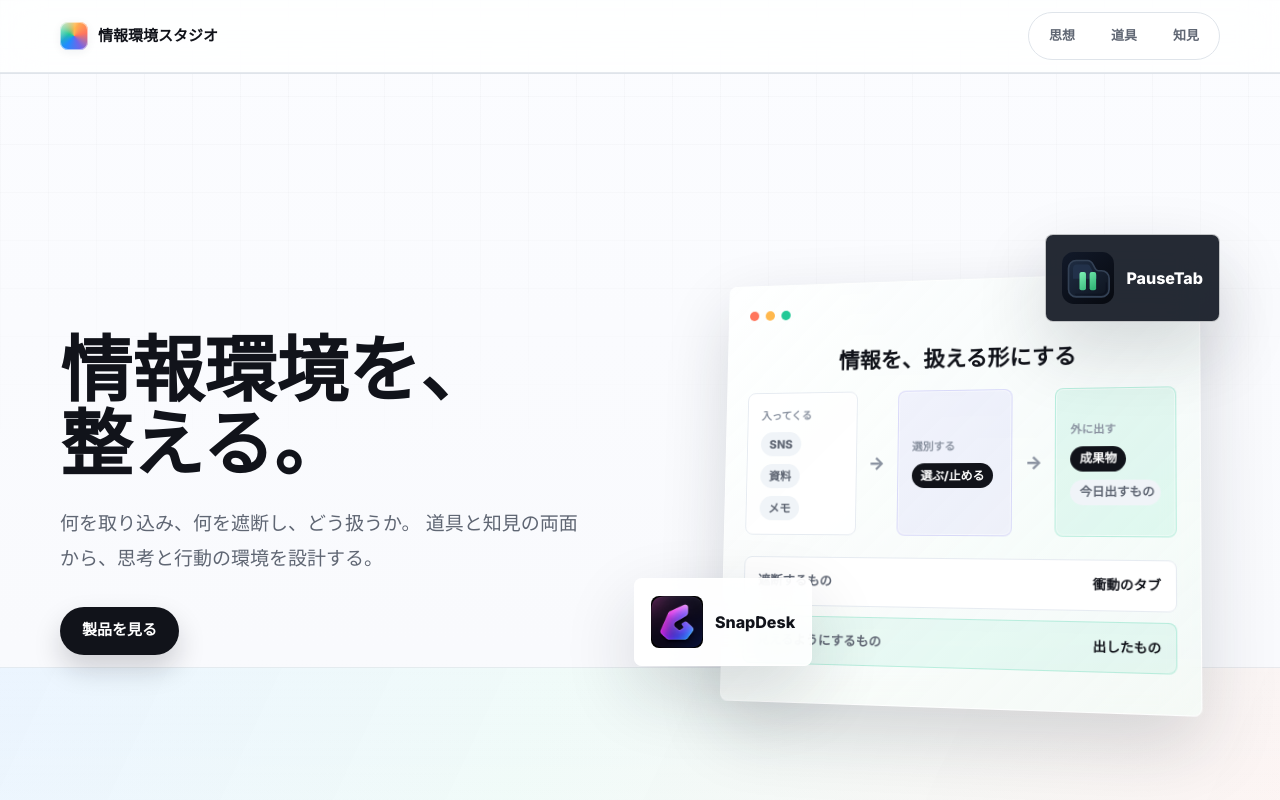
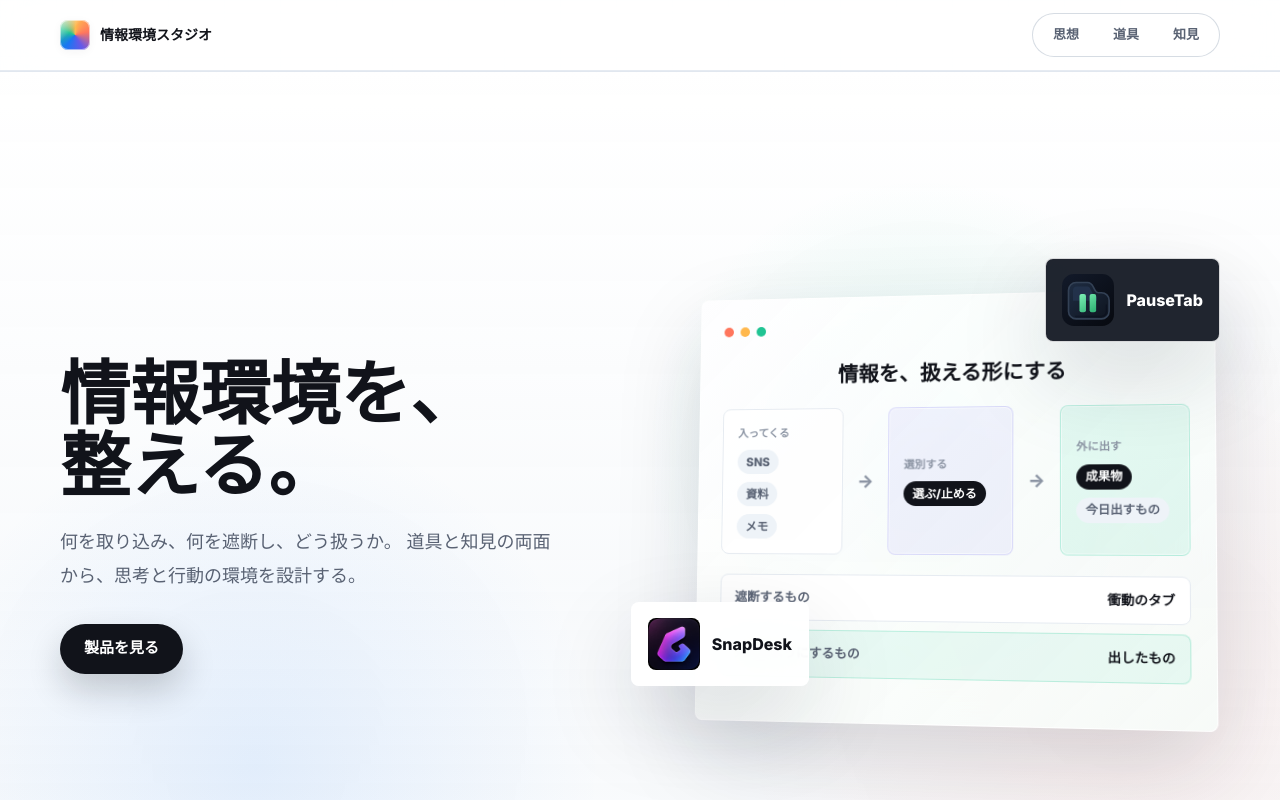
Before and after one commit to daisuke0207/infoenv-studio, a plain HTML site: page index.html in a window 1280 px wide. Shown: the top 800 px of the page. Drawn offline with Linux system fonts and the light colour scheme.

Commit message:
style: fine-tune UI aesthetic with updated color variables, spacing adjustments, and refined hero section design

```diff
--- a/styles.css
+++ b/styles.css
@@ -10,23 +10,23 @@
 }
 
 :root {
-  --bg: #f7f8fb;
+  --bg: #f8fafc;
   --bg-alt: #eef4f8;
   --surface: #ffffff;
-  --surface-soft: #f4f7f1;
+  --surface-soft: #f5f8fb;
   --ink: #11131a;
-  --muted: #5f6673;
-  --soft: #8a92a0;
-  --line: #dfe4ea;
+  --muted: #596273;
+  --soft: #8b94a3;
+  --line: #e1e7ef;
   --line-strong: #cbd3dc;
-  --violet: #7165e8;
-  --blue: #1f8cff;
-  --mint: #22c997;
+  --violet: #6658e8;
+  --blue: #1877f2;
+  --mint: #20c493;
   --coral: #ff765d;
   --amber: #ffb84d;
-  --shadow-sm: 0 2px 10px rgba(23, 30, 45, 0.06);
-  --shadow-md: 0 16px 36px rgba(23, 30, 45, 0.12);
-  --shadow-lg: 0 28px 70px rgba(23, 30, 45, 0.16);
+  --shadow-sm: 0 2px 10px rgba(23, 30, 45, 0.045);
+  --shadow-md: 0 18px 44px rgba(23, 30, 45, 0.105);
+  --shadow-lg: 0 34px 90px rgba(23, 30, 45, 0.15);
   --font-sans: 'Inter', -apple-system, BlinkMacSystemFont, 'Hiragino Sans', 'Yu Gothic', system-ui, sans-serif;
   --font-mono: 'SF Mono', 'Menlo', 'Consolas', monospace;
   --max-w: 1160px;
@@ -41,7 +41,7 @@ html {
 body {
   min-height: 100vh;
   background:
-    linear-gradient(180deg, #fbfcff 0%, var(--bg) 42%, #f8faf7 100%);
+    linear-gradient(180deg, #fbfcff 0%, var(--bg) 46%, #f9fbf8 100%);
   color: var(--ink);
   font-family: var(--font-sans);
   line-height: 1.65;
@@ -56,10 +56,10 @@ body::before {
   inset: 0;
   z-index: -1;
   background-image:
-    linear-gradient(rgba(17, 19, 26, 0.035) 1px, transparent 1px),
-    linear-gradient(90deg, rgba(17, 19, 26, 0.035) 1px, transparent 1px);
-  background-size: 48px 48px;
-  mask-image: linear-gradient(180deg, rgba(0, 0, 0, 0.75), transparent 58%);
+    linear-gradient(rgba(17, 19, 26, 0.026) 1px, transparent 1px),
+    linear-gradient(90deg, rgba(17, 19, 26, 0.026) 1px, transparent 1px);
+  background-size: 56px 56px;
+  mask-image: linear-gradient(180deg, rgba(0, 0, 0, 0.58), transparent 64%);
   pointer-events: none;
 }
 
@@ -82,14 +82,14 @@ header {
   position: sticky;
   top: 0;
   z-index: 20;
-  border-bottom: 1px solid rgba(223, 228, 234, 0.8);
-  background: rgba(255, 255, 255, 0.76);
+  border-bottom: 1px solid rgba(225, 231, 239, 0.82);
+  background: rgba(255, 255, 255, 0.84);
   backdrop-filter: blur(18px) saturate(160%);
   -webkit-backdrop-filter: blur(18px) saturate(160%);
 }
 
 .header-inner {
-  min-height: 72px;
+  min-height: 70px;
   display: grid;
   grid-template-columns: 1fr auto;
   align-items: center;
@@ -101,13 +101,13 @@ header {
   align-items: center;
   gap: 10px;
   justify-self: start;
-  font-size: 15px;
+  font-size: 14px;
   font-weight: 800;
 }
 
 .site-mark {
-  width: 28px;
-  height: 28px;
+  width: 30px;
+  height: 30px;
   display: inline-block;
   border-radius: 8px;
   background:
@@ -120,19 +120,19 @@ header {
   display: inline-flex;
   justify-content: center;
   align-items: center;
-  gap: 8px;
-  padding: 6px;
-  border: 1px solid var(--line);
+  gap: 4px;
+  padding: 5px;
+  border: 1px solid rgba(203, 211, 220, 0.78);
   border-radius: 999px;
   background: rgba(255, 255, 255, 0.64);
 }
 
 .site-nav a {
-  min-height: 34px;
+  min-height: 32px;
   display: inline-flex;
   align-items: center;
   justify-content: center;
-  padding: 0 14px;
+  padding: 0 15px;
   border-radius: 999px;
   color: var(--muted);
   font-size: 13px;
@@ -171,31 +171,33 @@ header {
 
 .hero {
   position: relative;
-  min-height: min(690px, calc(100svh - 72px));
+  min-height: min(720px, calc(100svh - 70px));
   display: flex;
   align-items: center;
   overflow: hidden;
+  border-bottom: 1px solid rgba(225, 231, 239, 0.85);
 }
 
 .hero::before {
   content: "";
   position: absolute;
-  inset: auto 0 0;
-  height: 32%;
+  inset: 0;
   background:
-    linear-gradient(115deg, rgba(31, 140, 255, 0.08), rgba(34, 201, 151, 0.06) 40%, rgba(255, 118, 93, 0.07)),
-    linear-gradient(180deg, rgba(255, 255, 255, 0.65), rgba(255, 255, 255, 0.78));
-  border-top: 1px solid rgba(223, 228, 234, 0.7);
+    radial-gradient(circle at 72% 42%, rgba(32, 196, 147, 0.14), transparent 26%),
+    radial-gradient(circle at 88% 68%, rgba(255, 118, 93, 0.09), transparent 30%),
+    radial-gradient(circle at 20% 76%, rgba(24, 119, 242, 0.1), transparent 28%),
+    linear-gradient(180deg, rgba(255, 255, 255, 0.92) 0%, rgba(248, 250, 252, 0.88) 56%, rgba(248, 250, 252, 0.96) 100%);
+  pointer-events: none;
 }
 
 .hero-inner {
   position: relative;
   min-height: 620px;
   display: grid;
-  grid-template-columns: minmax(0, 0.92fr) minmax(440px, 1.08fr);
+  grid-template-columns: minmax(0, 0.9fr) minmax(480px, 1.1fr);
   align-items: center;
-  gap: 34px;
-  padding: 64px 0 96px;
+  gap: 56px;
+  padding: 76px 0 100px;
 }
 
 .hero-copy {
@@ -216,17 +218,18 @@ header {
 
 .hero-brand {
   max-width: 720px;
-  font-size: 72px;
+  font-size: 70px;
   line-height: 1.02;
   font-weight: 800;
+  text-wrap: balance;
 }
 
 .hero-tagline {
-  max-width: 580px;
-  margin-top: 26px;
+  max-width: 560px;
+  margin-top: 24px;
   color: var(--muted);
-  font-size: 19px;
-  line-height: 1.85;
+  font-size: 18px;
+  line-height: 1.9;
   font-weight: 500;
 }
 
@@ -239,12 +242,12 @@ header {
 }
 
 .primary-action {
-  min-height: 48px;
+  min-height: 50px;
   display: inline-flex;
   align-items: center;
   justify-content: center;
   border-radius: 999px;
-  padding: 0 22px;
+  padding: 0 24px;
   font-size: 15px;
   font-weight: 800;
   transition: transform 0.18s ease, box-shadow 0.18s ease, border-color 0.18s ease;
@@ -253,7 +256,7 @@ header {
 .primary-action {
   background: var(--ink);
   color: #fff;
-  box-shadow: 0 14px 28px rgba(17, 19, 26, 0.18);
+  box-shadow: 0 16px 34px rgba(17, 19, 26, 0.2);
 }
 
 .primary-action:hover {
@@ -268,23 +271,23 @@ header {
 
 .app-window {
   position: absolute;
-  border: 1px solid rgba(255, 255, 255, 0.72);
+  border: 1px solid rgba(255, 255, 255, 0.82);
   border-radius: 8px;
-  background: rgba(255, 255, 255, 0.82);
+  background: rgba(255, 255, 255, 0.88);
   box-shadow: var(--shadow-lg);
   backdrop-filter: blur(18px) saturate(150%);
   -webkit-backdrop-filter: blur(18px) saturate(150%);
 }
 
 .app-window-main {
-  top: 42px;
-  right: 26px;
-  width: min(100%, 480px);
-  height: 430px;
-  padding: 22px;
-  transform: rotateY(-10deg) rotateX(4deg);
+  top: 36px;
+  right: 10px;
+  width: min(100%, 520px);
+  height: 432px;
+  padding: 24px;
+  transform: rotateY(-7deg) rotateX(3deg);
   background:
-    linear-gradient(135deg, rgba(255, 255, 255, 0.94), rgba(243, 250, 246, 0.82)),
+    linear-gradient(135deg, rgba(255, 255, 255, 0.96), rgba(246, 251, 248, 0.9)),
     linear-gradient(180deg, rgba(31, 140, 255, 0.08), rgba(255, 255, 255, 0));
 }
 
@@ -307,8 +310,8 @@ header {
 .window-bar span:nth-child(3) { background: var(--mint); }
 
 .window-title {
-  margin: 26px 0 18px;
-  font-size: 22px;
+  margin: 24px 0 20px;
+  font-size: 21px;
   line-height: 1.28;
   font-weight: 800;
   text-align: center;
@@ -318,20 +321,20 @@ header {
   display: grid;
   grid-template-columns: minmax(0, 1fr) 22px minmax(0, 1fr) 22px minmax(0, 1fr);
   align-items: stretch;
-  gap: 10px;
-  margin-bottom: 22px;
+  gap: 12px;
+  margin-bottom: 20px;
 }
 
 .flow-card {
-  min-height: 138px;
+  min-height: 136px;
   display: flex;
   flex-direction: column;
   justify-content: center;
   gap: 8px;
-  padding: 14px;
+  padding: 15px;
   border: 1px solid #e6ebf1;
   border-radius: 8px;
-  background: rgba(255, 255, 255, 0.86);
+  background: rgba(255, 255, 255, 0.9);
   box-shadow: inset 0 0 0 1px rgba(255, 255, 255, 0.5);
 }
 
@@ -350,7 +353,7 @@ header {
   max-width: 100%;
   padding: 0 9px;
   border-radius: 999px;
-  background: #f0f4f8;
+  background: #eef3f8;
   color: var(--muted);
   font-size: 12px;
   font-weight: 800;
@@ -385,8 +388,8 @@ header {
   align-items: center;
   justify-content: space-between;
   gap: 18px;
-  margin-top: 10px;
-  padding: 13px 14px;
+  margin-top: 9px;
+  padding: 12px 14px;
   border: 1px solid #e6ebf1;
   border-radius: 8px;
   background: #fff;
@@ -409,7 +412,7 @@ header {
   display: flex;
   align-items: center;
   gap: 12px;
-  min-height: 88px;
+  min-height: 84px;
   padding: 14px 16px;
   font-weight: 800;
 }
@@ -422,20 +425,20 @@ header {
 }
 
 .app-window-side {
-  left: 22px;
-  bottom: 88px;
-  background: rgba(255, 255, 255, 0.9);
+  left: 18px;
+  bottom: 90px;
+  background: rgba(255, 255, 255, 0.94);
 }
 
 .app-window-mini {
   right: 0;
-  top: 0;
-  background: rgba(14, 19, 30, 0.9);
+  top: 2px;
+  background: rgba(14, 19, 30, 0.92);
   color: #fff;
 }
 
 section {
-  padding: 96px 0;
+  padding: 108px 0;
   border-top: 1px solid var(--line);
 }
 
@@ -443,12 +446,12 @@ section {
   display: flex;
   align-items: baseline;
   gap: 14px;
-  margin-bottom: 18px;
+  margin-bottom: 20px;
 }
 
 .section-number {
-  min-width: 38px;
-  min-height: 28px;
+  min-width: 42px;
+  min-height: 30px;
   display: inline-flex;
   align-items: center;
   justify-content: center;
@@ -468,8 +471,8 @@ section {
 }
 
 .section-title {
-  margin-bottom: 14px;
-  font-size: 42px;
+  margin-bottom: 18px;
+  font-size: 44px;
   line-height: 1.12;
   font-weight: 800;
 }
@@ -477,8 +480,8 @@ section {
 .section-body {
   max-width: 660px;
   color: var(--muted);
-  font-size: 17px;
-  line-height: 1.85;
+  font-size: 16px;
+  line-height: 1.9;
 }
 
 .section-lead {
@@ -488,8 +491,8 @@ section {
 .philosophy-text {
   max-width: 820px;
   color: var(--ink);
-  font-size: 24px;
-  line-height: 1.75;
+  font-size: 23px;
+  line-height: 1.78;
   font-weight: 700;
 }
 
@@ -503,14 +506,14 @@ section {
 .principle-grid {
   display: grid;
   grid-template-columns: repeat(3, 1fr);
-  gap: 16px;
-  margin-top: 42px;
+  gap: 18px;
+  margin-top: 44px;
 }
 
 .principle-card {
-  min-height: 188px;
-  padding: 22px;
-  border: 1px solid var(--line);
+  min-height: 190px;
+  padding: 24px;
+  border: 1px solid rgba(225, 231, 239, 0.92);
   border-radius: 8px;
   background: var(--surface);
   box-shadow: var(--shadow-sm);
@@ -540,7 +543,7 @@ section {
 .card-grid {
   display: grid;
   grid-template-columns: repeat(2, minmax(0, 1fr));
-  gap: 22px;
+  gap: 24px;
 }
 
 .product-card {
@@ -548,7 +551,7 @@ section {
   display: flex;
   flex-direction: column;
   padding: 18px;
-  border: 1px solid var(--line);
+  border: 1px solid rgba(225, 231, 239, 0.95);
   border-radius: 8px;
   background: var(--surface);
   box-shadow: var(--shadow-sm);
@@ -557,13 +560,13 @@ section {
 }
 
 .product-card:hover {
-  transform: translateY(-4px);
+  transform: translateY(-3px);
   border-color: var(--line-strong);
   box-shadow: var(--shadow-md);
 }
 
 .product-visual {
-  height: 250px;
+  height: 252px;
   display: grid;
   place-items: center;
   margin-bottom: 24px;
@@ -573,13 +576,13 @@ section {
 
 .snapdesk-visual {
   background:
-    linear-gradient(135deg, rgba(31, 140, 255, 0.14), rgba(255, 184, 77, 0.18)),
+    linear-gradient(135deg, rgba(24, 119, 242, 0.16), rgba(255, 184, 77, 0.13)),
     #edf4ff;
 }
 
 .pausetab-visual {
   background:
-    linear-gradient(135deg, rgba(34, 201, 151, 0.14), rgba(113, 101, 232, 0.16)),
+    linear-gradient(135deg, rgba(32, 196, 147, 0.16), rgba(102, 88, 232, 0.13)),
     #eefbf6;
 }
 
@@ -755,7 +758,8 @@ footer {
   .hero-inner {
     min-height: 0;
     grid-template-columns: 1fr;
-    padding: 56px 0 86px;
+    gap: 34px;
+    padding: 62px 0 92px;
   }
 
   .hero-copy {
@@ -767,14 +771,14 @@ footer {
   }
 
   .product-stage {
-    min-height: 440px;
+    min-height: 450px;
   }
 
   .app-window-main {
-    left: 80px;
+    left: 78px;
     right: auto;
-    width: min(100% - 110px, 500px);
-    height: 390px;
+    width: min(100% - 108px, 540px);
+    height: 400px;
   }
 
   .principle-grid {
@@ -798,11 +802,12 @@ footer {
   }
 
   .hero-brand {
-    font-size: 44px;
+    font-size: 43px;
   }
 
   .hero-tagline {
     font-size: 16px;
+    line-height: 1.85;
   }
 
   .hero-actions {
@@ -814,14 +819,14 @@ footer {
   }
 
   .product-stage {
-    min-height: 390px;
+    min-height: 382px;
   }
 
   .app-window-main {
     top: 24px;
     left: 18px;
     width: calc(100% - 36px);
-    height: 350px;
+    height: 344px;
     transform: none;
   }
 
@@ -869,11 +874,11 @@ footer {
   }
 
   section {
-    padding: 68px 0;
+    padding: 72px 0;
   }
 
   .section-title {
-    font-size: 34px;
+    font-size: 35px;
   }
 
   .philosophy-text {
@@ -910,7 +915,7 @@ footer {
   }
 
   .hero-brand {
-    font-size: 39px;
+    font-size: 38px;
   }
 
   .app-window-main {
```
